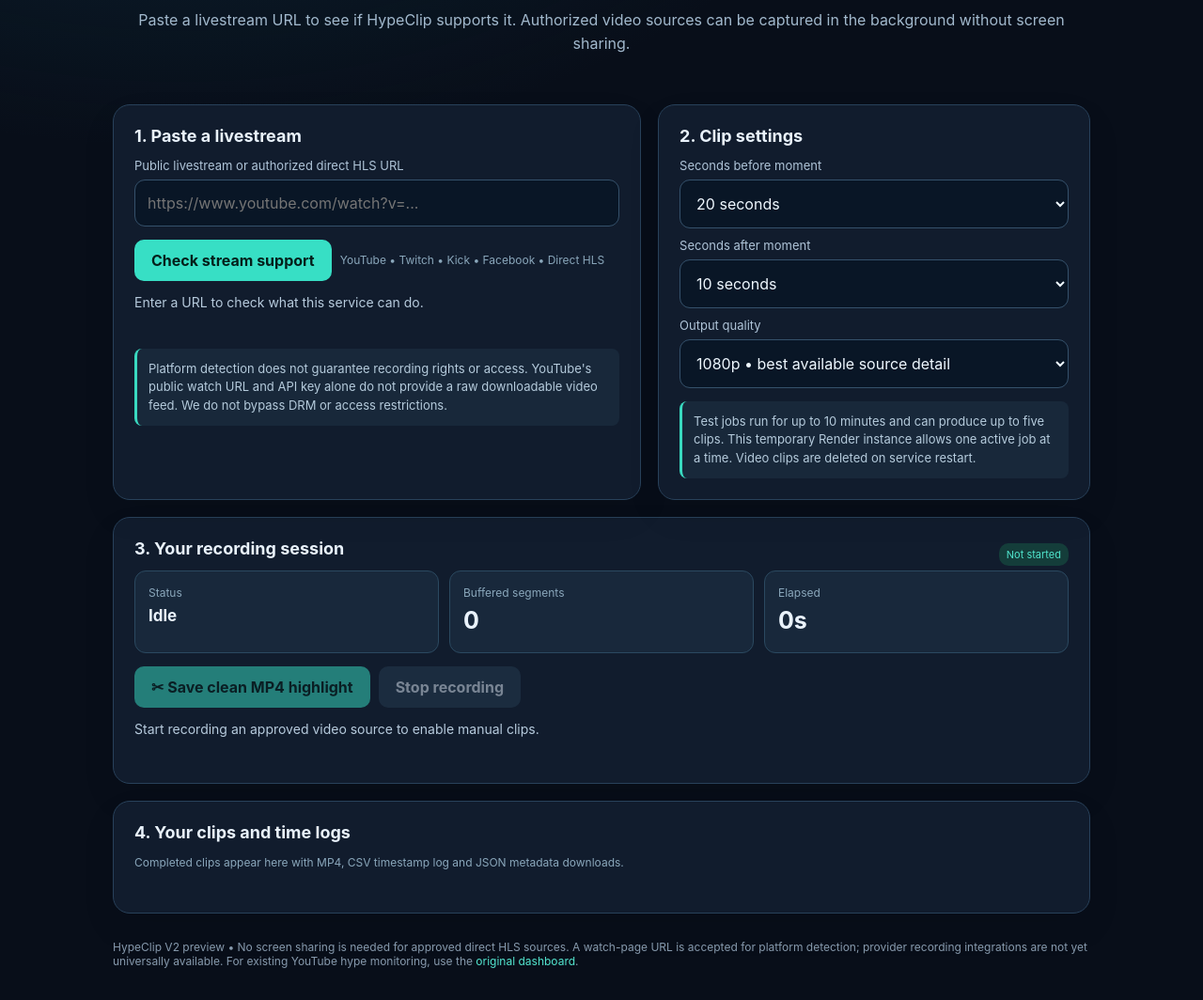
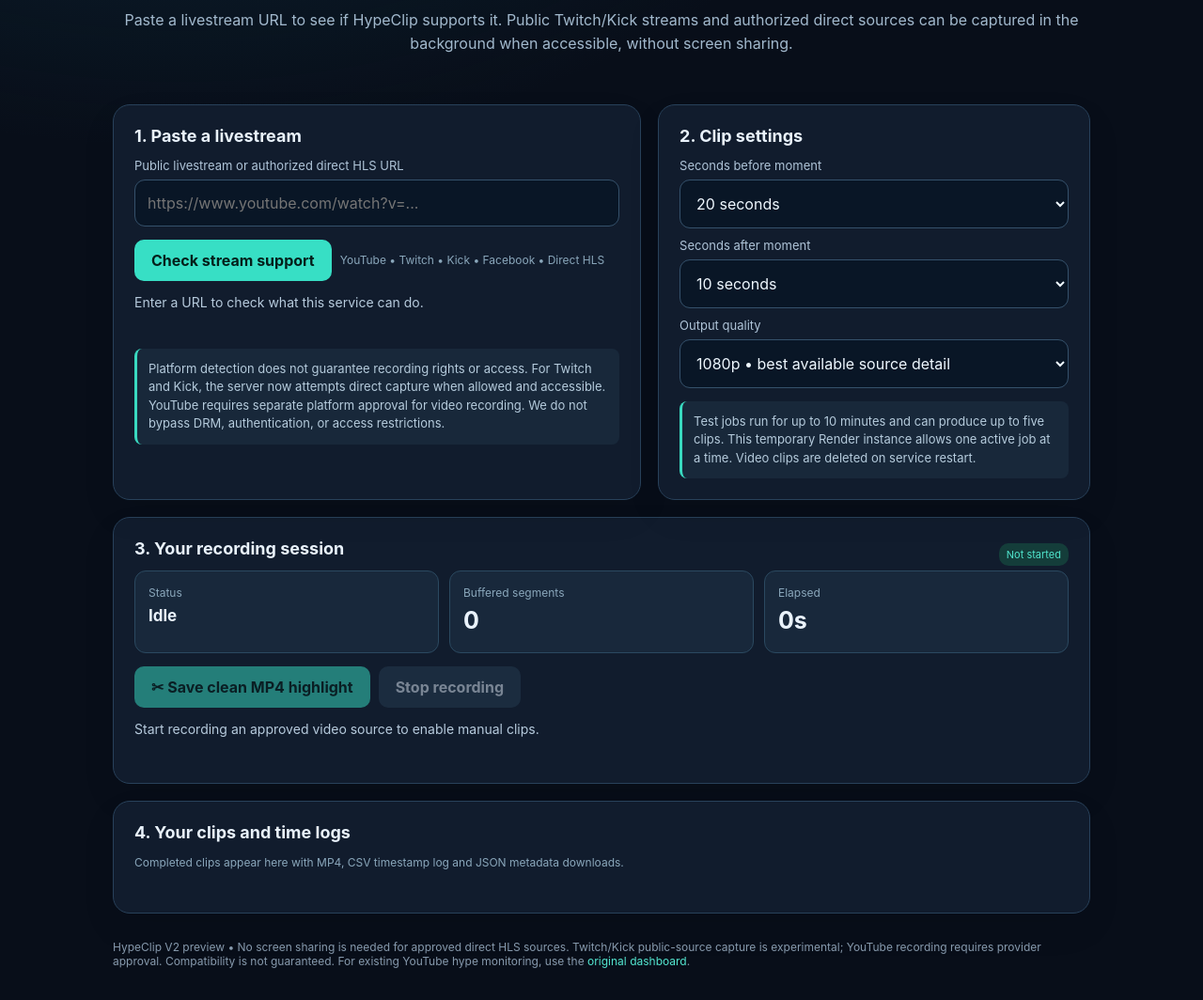
Before and after one commit to omnibeast/hypeclip-web, a website: page v2.html in a window 1280 px wide. Shown: the part 236-1300 px from the top of the page at 94% size. Drawn offline with Linux system fonts and the light colour scheme.

Commit message:
Update V2 dashboard to reflect experimental link-only Twitch/Kick capture and YouTube restrictions

```diff
--- a/v2.html
+++ b/v2.html
@@ -24,14 +24,14 @@ footer{margin-top:28px;font-size:12px;color:#879aad}
 @media(max-width:750px){.grid{grid-template-columns:1fr}.slots{grid-template-columns:1fr 1fr}.hero{padding:28px 0 20px}header{padding:15px 18px}}
 </style></head><body><header><div class="brand">Hype<span>Clip</span> <small style="font-size:11px;color:#92b1c8">V2 BETA</small></div><span class="pill">URL → Highlights</span></header>
 <main>
-<section class="hero"><div class="eyebrow">LIVESTREAM HIGHLIGHTS</div><h1>One link. Cleaner clips.</h1><p>Paste a livestream URL to see if HypeClip supports it. Authorized video sources can be captured in the background without screen sharing.</p></section>
+<section class="hero"><div class="eyebrow">LIVESTREAM HIGHLIGHTS</div><h1>One link. Cleaner clips.</h1><p>Paste a livestream URL to see if HypeClip supports it. Public Twitch/Kick streams and authorized direct sources can be captured in the background when accessible, without screen sharing.</p></section>
 <div class="grid"><section class="panel">
 <h2>1. Paste a livestream</h2><label for="url">Public livestream or authorized direct HLS URL</label><input id="url" type="url" placeholder="https://www.youtube.com/watch?v=...">
 <div class="controls"><button id="inspect">Check stream support</button><span class="hint">YouTube • Twitch • Kick • Facebook • Direct HLS</span></div>
 <div id="result" role="status">Enter a URL to check what this service can do.</div>
 <div id="recordOptions" class="hidden"><label><input id="rights" type="checkbox" style="width:auto;margin-right:9px">I own this stream or have permission to record it.</label>
 <div class="controls"><button id="startJob">Start background recording</button></div></div>
-<div class="note">Platform detection does not guarantee recording rights or access. YouTube's public watch URL and API key alone do not provide a raw downloadable video feed. We do not bypass DRM or access restrictions.</div>
+<div class="note">Platform detection does not guarantee recording rights or access. For Twitch and Kick, the server now attempts direct capture when allowed and accessible. YouTube requires separate platform approval for video recording. We do not bypass DRM, authentication, or access restrictions.</div>
 </section><section class="panel"><h2>2. Clip settings</h2>
 <label for="before">Seconds before moment</label><select id="before"><option value="10">10 seconds</option><option value="20" selected>20 seconds</option><option value="30">30 seconds</option><option value="40">40 seconds</option></select>
 <label for="after">Seconds after moment</label><select id="after"><option value="10" selected>10 seconds</option><option value="20">20 seconds</option><option value="30">30 seconds</option></select>
@@ -44,7 +44,7 @@ footer{margin-top:28px;font-size:12px;color:#879aad}
 <div id="jobStatus" role="status">Start recording an approved video source to enable manual clips.</div>
 </section>
 <section class="panel"><h2>4. Your clips and time logs</h2><div id="clips"><p class="hint">Completed clips appear here with MP4, CSV timestamp log and JSON metadata downloads.</p></div></section>
-<footer>HypeClip V2 preview • No screen sharing is needed for approved direct HLS sources. A watch-page URL is accepted for platform detection; provider recording integrations are not yet universally available. For existing YouTube hype monitoring, use the <a href="/">original dashboard</a>.</footer>
+<footer>HypeClip V2 preview • No screen sharing is needed for approved direct HLS sources. Twitch/Kick public-source capture is experimental; YouTube recording requires provider approval. Compatibility is not guaranteed. For existing YouTube hype monitoring, use the <a href="/">original dashboard</a>.</footer>
 </main><script>
 const $=id=>document.getElementById(id);let jobId='',token='',activeURL='',statusTimer=null;
 const esc=s=>String(s??'').replace(/[&<>"']/g,c=>({'&':'&amp;','<':'&lt;','>':'&gt;','"':'&quot;',"'":'&#39;'}[c]));
```
